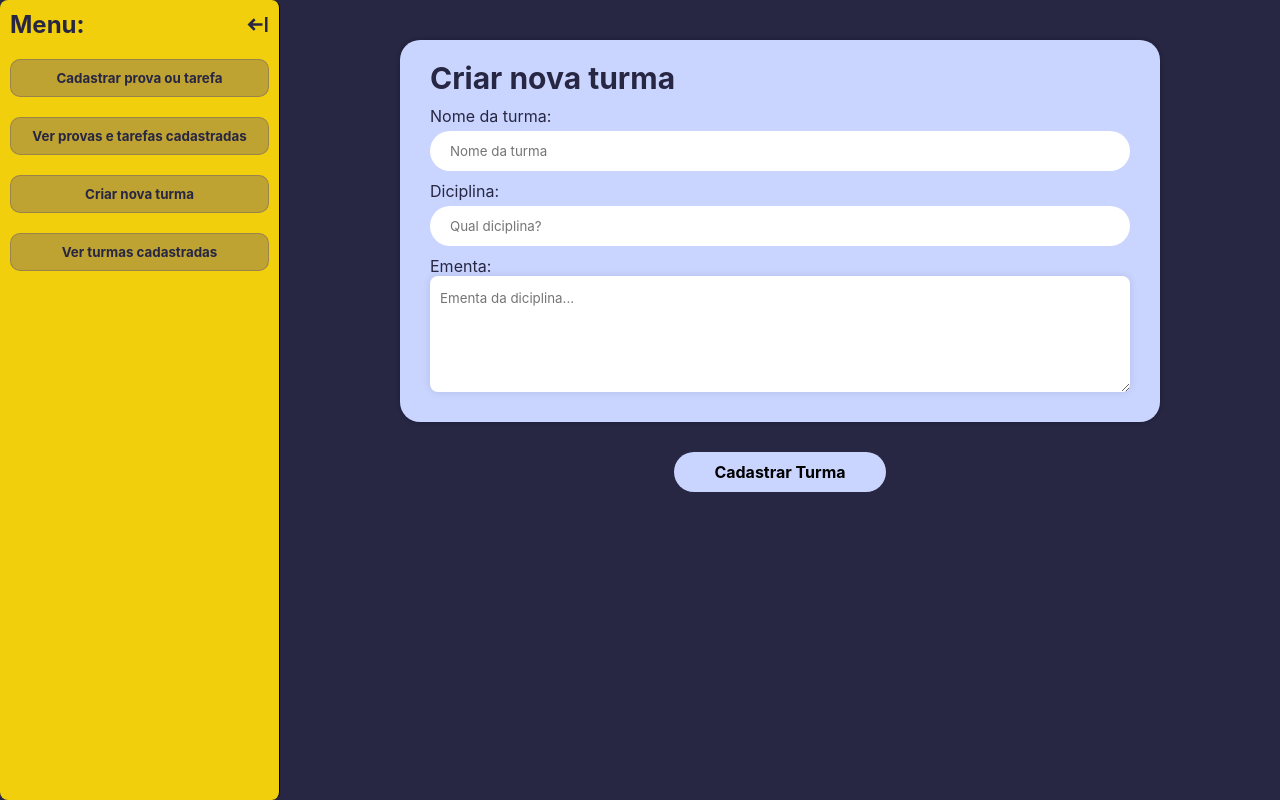
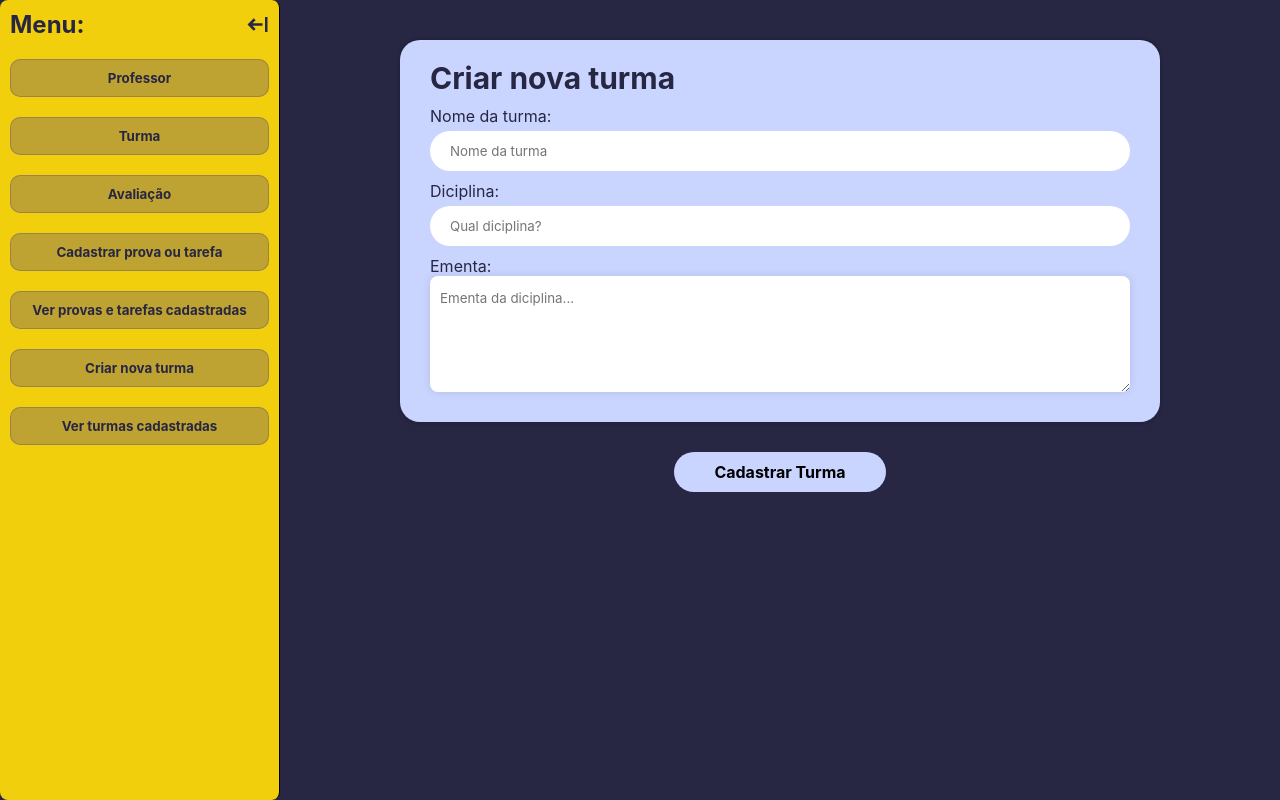
Before and after one commit to ES2-UFPI/CorrigeAi, a React (Vite) app in the folder vite-client/: page /create-class in a window 1280 px wide. Built offline with nearby package versions, Linux system fonts and the light colour scheme.

Commit message:
Estructure sideBar drop down is already #60

```diff
--- a/vite-client/src/components/MenuSideBar/index.tsx
+++ b/vite-client/src/components/MenuSideBar/index.tsx
@@ -1,8 +1,9 @@
-import { Link } from "react-router-dom";
+import { useState } from 'react'
+import { Link } from 'react-router-dom'
 
-import { CloseButton } from "../../assets/CloseButton";
-import { ButtonSideBar } from "../ButtonSideBar";
-import { AboutMenu, MenuSideBarContainer } from "./styles";
+import { CloseButton } from '../../assets/CloseButton'
+import { ButtonSideBar } from '../ButtonSideBar'
+import { AboutMenu, DropdownMenu, MenuSideBarContainer } from './styles'
 
 interface IMenuSideBar {
   sideBar: boolean
@@ -11,12 +12,31 @@ interface IMenuSideBar {
   scale: string
 }
 
-export function MenuSideBar({sideBar, width, handleCloseBar, scale}: IMenuSideBar){
+export function MenuSideBar({
+  sideBar,
+  width,
+  handleCloseBar,
+  scale
+}: IMenuSideBar) {
+  const [classOption, setClassOption] = useState(false);
+  const [avaliationOption, setAvaliationOption] = useState(false);
+  const [teacherOption, setTeacherOption] = useState(false);
+
+  function handleClassOption() {
+    setClassOption(!classOption)
+  }
+
+  function handleAvaliationOption() {
+    setAvaliationOption(!avaliationOption)
+  }
+
+  function handleTeacherOption() {
+    setTeacherOption(!teacherOption)
+  }
+
   return (
-    <MenuSideBarContainer
-      width={width}
-    >
-      <div className={`contentMenu ${sideBar ? 'visible' : ''}`} >
+    <MenuSideBarContainer width={width}>
+      <div className={`contentMenu ${sideBar ? 'visible' : ''}`}>
         <AboutMenu className={`about ${sideBar ? 'visible' : ''}`}>
           {sideBar && <h2>Menu: </h2>}
           <button
@@ -29,42 +49,148 @@ export function MenuSideBar({sideBar, width, handleCloseBar, scale}: IMenuSideBa
               height: '25px',
               transform: `${scale}`,
               transition: '1s'
-            }}>
+            }}
+          >
             <CloseButton />
           </button>
         </AboutMenu>
 
         <div className="content-buttons">
-          <Link
-            to="/form-avaliation"
-          >
-            <ButtonSideBar>
-              Cadastrar prova ou tarefa
-            </ButtonSideBar>
+          <Link to="#" onClick={handleTeacherOption}>
+            <ButtonSideBar>Professor</ButtonSideBar>
           </Link>
-          <Link
-            to="/view-avaliations"
-          >
-            <ButtonSideBar>
-              Ver provas e tarefas cadastradas
-            </ButtonSideBar>
+          {teacherOption && (
+            <DropdownMenu>
+              <Link to="#">
+                <li>Ver perfil</li>
+              </Link>
+            </DropdownMenu>
+          )}
+
+          <Link to="#" onClick={handleClassOption}>
+            <ButtonSideBar>Turma</ButtonSideBar>
           </Link>
-          <Link
-            to="/create-class"
-          >
-            <ButtonSideBar>
-              Criar nova turma
-            </ButtonSideBar>
+          {classOption && (
+            <DropdownMenu>
+              <Link to="#">
+                <li>Criar turma</li>
+              </Link>
+              <Link to="#">
+                <li>Ver turmas cadastradas</li>
+              </Link>
+              <Link to="#">
+                <li>Participantes</li>
+              </Link>
+              {/* <Link to="#">
+                <li>Novo participante</li>
+              </Link>
+              <Link to="#">
+                <li>Noticias</li>
+              </Link>
+              <Link to="#">
+                <li>Cadastrar Noticias</li>
+              </Link>
+              */}
+            </DropdownMenu>
+          )}
+
+          <Link to="#" onClick={handleAvaliationOption}>
+            <ButtonSideBar>Avaliação</ButtonSideBar>
           </Link>
-          <Link
-            to="/view-classes"
-          >
-            <ButtonSideBar>
-              Ver turmas cadastradas
-            </ButtonSideBar>
+          {avaliationOption && (
+            <DropdownMenu>
+              <Link to="#">
+                <li>Cadastrar prova ou tarefa</li>
+              </Link>
+              <Link to="#">
+                <li>Ver provas e tarefas</li>
+              </Link>
+              </DropdownMenu>
+            )}
+
+          <Link to="/form-avaliation">
+            <ButtonSideBar>Cadastrar prova ou tarefa</ButtonSideBar>
+          </Link>
+
+          <Link to="/view-avaliations">
+            <ButtonSideBar>Ver provas e tarefas cadastradas</ButtonSideBar>
+          </Link>
+
+          <Link to="/create-class">
+            <ButtonSideBar>Criar nova turma</ButtonSideBar>
+          </Link>
+
+          <Link to="/view-classes">
+            <ButtonSideBar>Ver turmas cadastradas</ButtonSideBar>
           </Link>
         </div>
       </div>
     </MenuSideBarContainer>
   )
 }
+
+// import React, { useState } from 'react';
+// import styled from 'styled-components';
+
+// const Menu = styled.div`
+//   background-color: #f2f2f2;
+//   border: 1px solid #ccc;
+//   border-radius: 3px;
+//   cursor: pointer;
+//   display: inline-block;
+//   padding: 8px;
+// `;
+
+// const DropdownMenu = styled.ul`
+//   background-color: black;
+//   border: 1px solid #ccc;
+//   border-radius: 3px;
+//   list-style: none;
+//   margin: 0;
+//   padding: 0;
+
+//   li {
+//     padding: 8px;
+//   }
+// `;
+
+// export function MenuSideBar() {
+//   const [isMenuOpen, setIsMenuOpen] = useState(false);
+//   const [isMenuOpen1, setIsMenuOpen1] = useState(false);
+
+//   const handleMenuClick = () => {
+//     setIsMenuOpen(!isMenuOpen);
+//   };
+//   const handleMenuClick1 = () => {
+//     setIsMenuOpen1(!isMenuOpen1);
+//   };
+
+//   return (
+//     <div style={{background: 'yellow'}}>
+//       <a onClick={handleMenuClick}>
+//         <ButtonSideBar>
+//           Teste
+//         </ButtonSideBar>
+//       </a>
+//       {isMenuOpen && (
+//         <DropdownMenu>
+//           <div>Item 1</div>
+//           <div>Item 1</div>
+//           <div>Item 1</div>
+//         </DropdownMenu>
+//       )}
+//       <a onClick={handleMenuClick1}>
+//       <ButtonSideBar>
+//           Teste1
+//         </ButtonSideBar>
+//       </a>
+//       {isMenuOpen1 && (
+//         <DropdownMenu>
+//           <div>Item 1</div>
+//           <div>Item 1</div>
+//           <div>Item 1</div>
+//         </DropdownMenu>
+//       )}
+//     </div>
+//   );
+// }
--- a/vite-client/src/components/MenuSideBar/styles.ts
+++ b/vite-client/src/components/MenuSideBar/styles.ts
@@ -70,3 +70,15 @@ export const AboutMenu = styled.div `
     width: 26rem;
   }
 `
+
+export const DropdownMenu = styled.ul`
+  background-color: var(--about);
+  border-radius: 3px;
+  list-style: none;
+  margin: 0;
+  padding: .5rem;
+
+  li {
+    cursor: pointer;
+  }
+`
```
